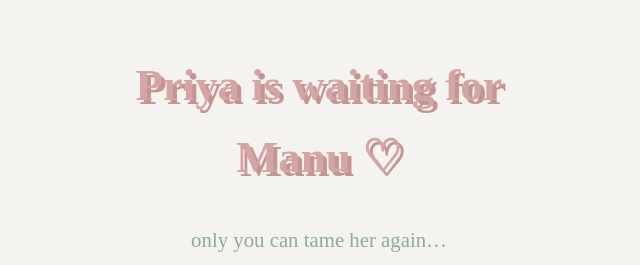
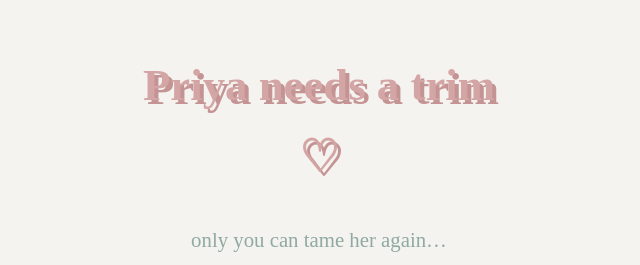
Before and after one commit to varshasee/main-, a plain HTML site: page index.html in a window 1280 px wide. Shown: the top 265 px of the page, without its empty margins (321-961 px from the left). Drawn offline with Linux system fonts and the light colour scheme; a web font is replaced by a local one.

Commit message:
Update title and content for Priya's page

```diff
--- a/index.html
+++ b/index.html
@@ -3,7 +3,7 @@
 <head>
   <meta charset="UTF-8" />
   <meta name="viewport" content="width=device-width, initial-scale=1.0"/>
-  <title>Priya is waiting for Manu ♡</title>
+  <title>Priya needs a trim  ♡</title>
   <link href="https://fonts.googleapis.com/css2?family=Debora+Belvere&display=swap" rel="stylesheet">
   <link rel="stylesheet" href="style.css" />
 </head>
@@ -12,7 +12,7 @@
 
     <!-- HERO -->
     <section class="hero">
-      <h1>Priya is waiting for Manu ♡</h1>
+      <h1>Priya needs a trim  ♡</h1>
       <p class="subtitle">only you can tame her again…</p>
       <img src="https://i.imgur.com/YOUR-PRINCESS-IMAGE-LINK-HERE.png" alt="Priya" class="priya-img" id="priyaImg">
     </section>
@@ -51,4 +51,5 @@
 
   <script src="script.js"></script>
 </body>
+
 </html>
```
